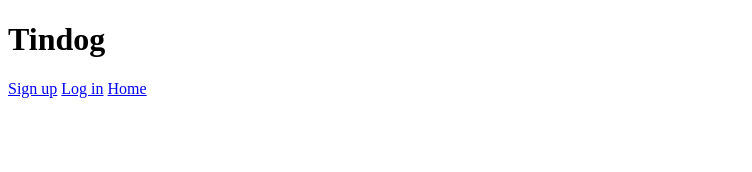
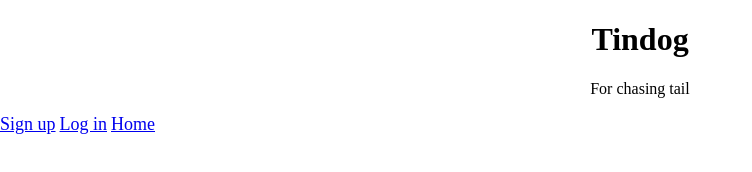
Before and after one commit to fac19/week8-TeamRocket, a website with bundled scripts: page index.html in a window 1280 px wide. Shown: the whole page, without its empty margins (0-752 px from the left). Built offline with nearby package versions, Linux system fonts and the light colour scheme.

```diff
--- a/index.html
+++ b/index.html
@@ -6,12 +6,14 @@
     <link rel="stylesheet" href="styles.css" type="text/css" />
     <title>Tindog</title>
   </head>
-  <header class="header">
-    <h1 class="header__title">Tindog</h1>
-    <p class="header__slogan" id="slogan"></p>
-  </header>
   <body>
-    <div id="app"></div>
+    <header class="header">
+      <h1 class="header__title">Tindog</h1>
+      <p class="header__slogan" id="slogan">For chasing tail</p>
+    </header>
+    <main class="main">
+      <div id="app"></div>
+    </main>
     <!-- fix script tag -->
     <script type="module" src="app.js"></script>
   </body>
--- a/routes/home.js
+++ b/routes/home.js
@@ -3,7 +3,6 @@
 function dogToggle() {
   const dogs = document.querySelectorAll(".dog");
   dogs.forEach((dog) => {
-    console.log(dog);
     dog.classList.toggle("dog--hidden");
   });
 }
@@ -31,6 +30,7 @@
 
     console.log(dog.owner);
     console.log(localStorage.getItem("id"));
+    dogCard.classList.add("dog__card");
     name.classList.add("dog__name");
     breed.classList.add("dog__breed");
     photo.classList.add("dog__photo");
--- a/routes/landing.js
+++ b/routes/landing.js
@@ -2,9 +2,9 @@
 
 function landing() {
   app.innerHTML = `
-    <a href="/signup">Sign up</a>
-    <a href="/login">Log in</a>
-  <a href="/home">Home</a>
+    <a href="/signup" class="landing__link">Sign up</a>
+    <a href="/login" class="landing__link">Log in</a>
+  <a href="/home" class="landing__link">Home</a>
 `;
 }
 
--- a/styles.css
+++ b/styles.css
@@ -1,3 +1,35 @@
+body {
+  margin: 0;
+  padding: 0;
+  box-sizing: border-box;
+  /* background-color: #a9b3f8; */
+}
+
+.header {
+  display: block;
+  text-align: center;
+}
+
+.landing__link {
+  display: inline;
+  font-size: large;
+  height: auto;
+}
+
 .dog--hidden {
   display: none;
 }
+
+.dog__card {
+  text-align: center;
+  /* box-shadow: 0px 25px 50px -12px rgba(0, 0, 0, 0.25); */
+  border-radius: 2%;
+  margin: 0 20%;
+  padding: 5% 0;
+  background-color: white;
+}
+
+.dog__photo {
+  min-width: 60%;
+  max-width: 60%;
+}
```
